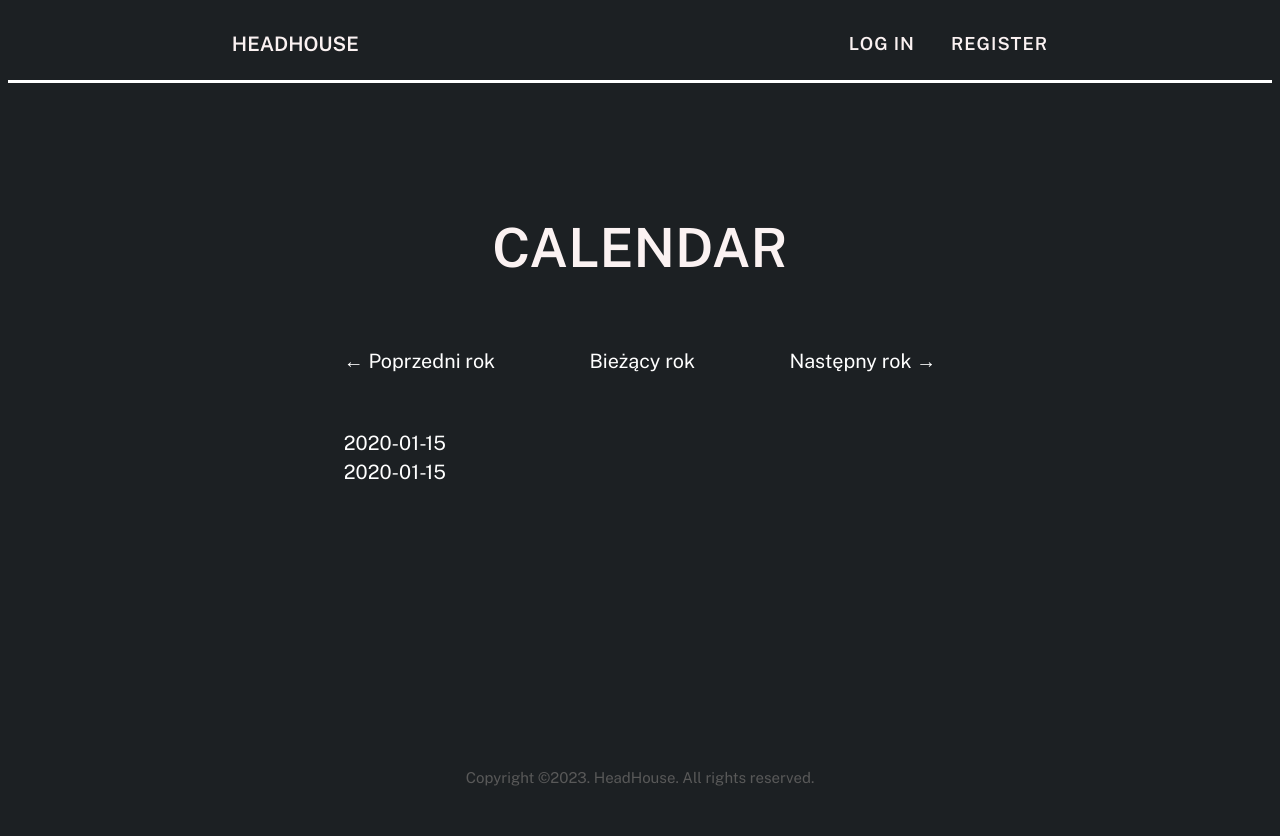
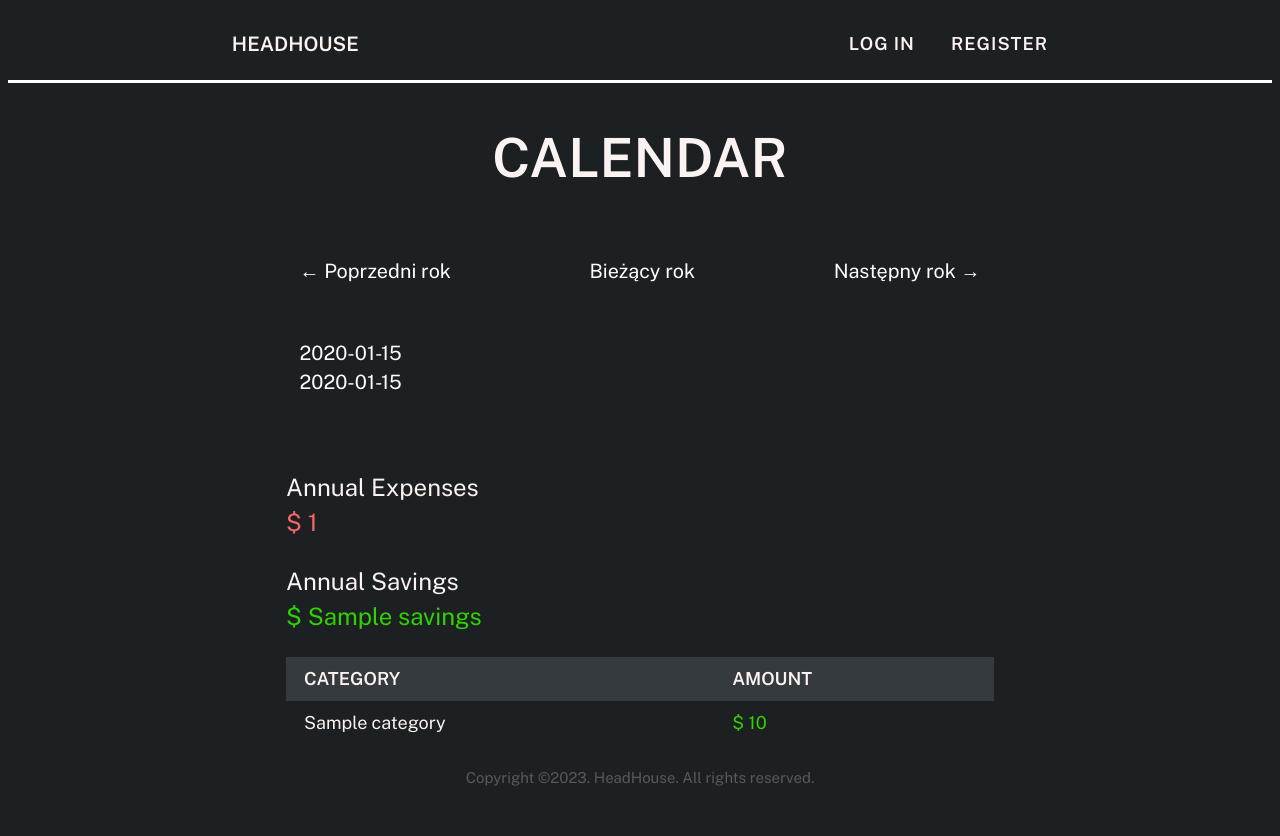
Before and after one commit to Syrrek102/headhouse, a Flask app: template headhouse_library/templates/index.html in a window 1280 px wide. After the commit the page ends 786 px from the top, so only its background shows below. Run offline with Flask 3, Linux system fonts and the light colour scheme; the template is opened without the code that fills it: most values are stand-ins (such as "Sample title", 1, 10 or a date in 2020).

Commit message:
roczne zliczenie na index

```diff
--- a/headhouse_library/forms.py
+++ b/headhouse_library/forms.py
@@ -6,7 +6,7 @@ class BudgetForm(FlaskForm):
     amount = FloatField(
         "Amount",
         validators=[InputRequired(),
-                    NumberRange(min=0.01, message="Dont add empty expense")
+                    NumberRange(min=0, message="Dont add empty expense")
         ]
     )
 
--- a/headhouse_library/static/css/main.css
+++ b/headhouse_library/static/css/main.css
@@ -255,6 +255,7 @@
   .categories__table td {
     padding: 0.5rem 1rem;
     border: 1px solid var(--border_body);
+    text-align: left;
   }
 
   .categories__table th {
@@ -317,10 +318,10 @@
   margin: 0rem 0rem 1rem 0rem
 }
 
-.menu__section {
+.menu__section{
   display: block;
   margin: 0 auto;
-  width: 70%;
+  width: 80%;
 }
 
 .body__section--calendar {
@@ -330,5 +331,4 @@
   width: 70%;
   height: 100%;
   background-color: var(--background-color);
-  padding-top: 5rem;
 }
--- a/headhouse_library/templates/index.html
+++ b/headhouse_library/templates/index.html
@@ -44,5 +44,33 @@
             {% endfor %}
         </div>
     </section>
+    <section class="menu__section">
+            <div class="menu__section--block">
+                <p class="block__text">Annual Expenses <span class="expenses__info">$ {{ total_expenses }}</span></p>
+            </div>
+
+            <div class="menu__section--block">
+                <p class="block__text">Annual Savings <span class="budget-left__info">$ {{ savings }}</span></p>
+            </div>
+
+            <div class="menu__section--block">
+                <table class="categories__table">
+                    <thead>
+                        <tr>
+                            <th>Category</th>
+                            <th>Amount</th>
+                        </tr>
+                    </thead>
+                    <tbody>
+                        {% for category, amount in category_expenses.items() %}
+                            <tr>
+                                <td>{{ category }}</td>
+                                <td>$ {{ amount }}</td>
+                            </tr>
+                        {% endfor %}
+                    </tbody>
+                </table>
+        </section>
+        </div>
 </div>
 {% endblock %}
```
Also changed, not shown: headhouse_library/routes.py (+92 -1 lines).
